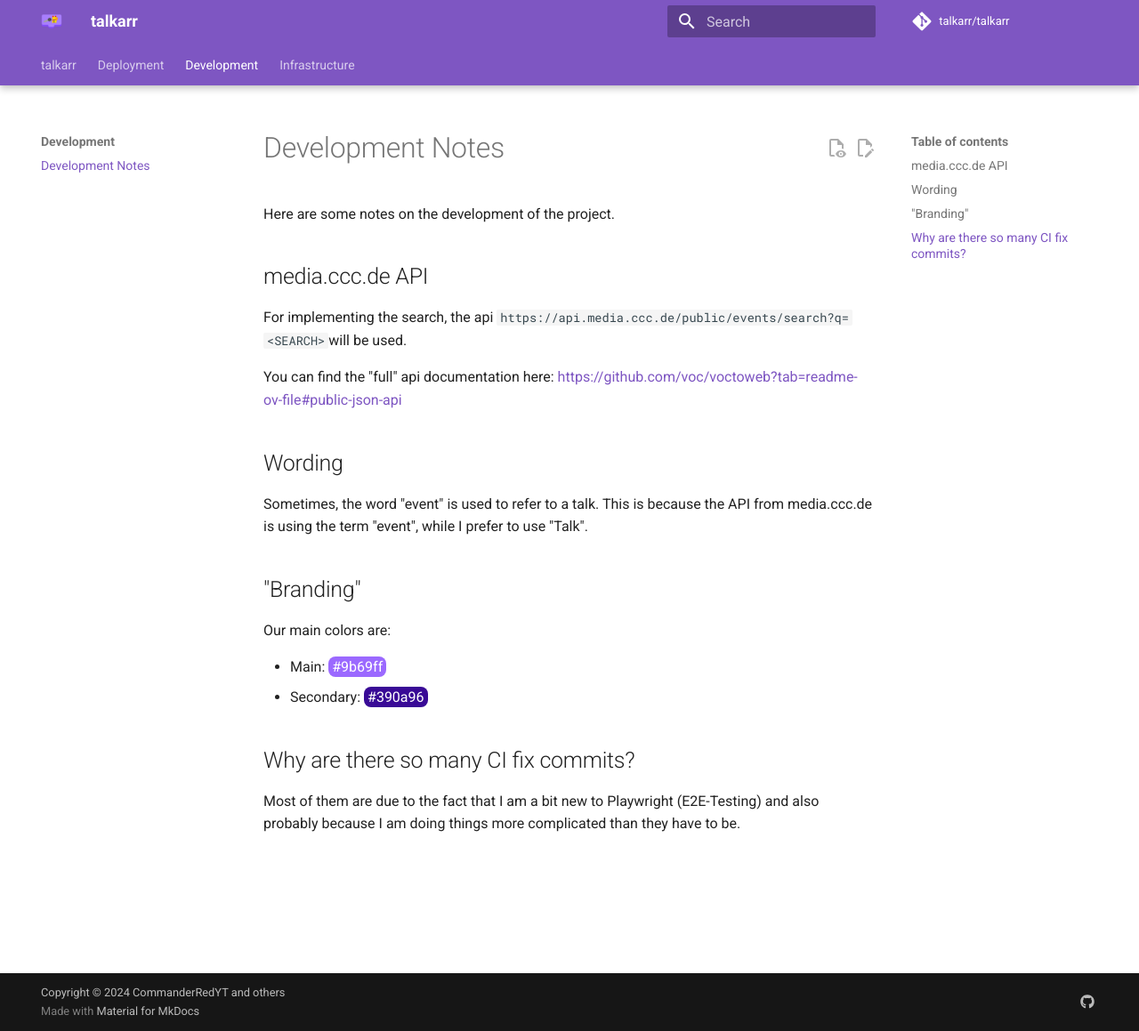
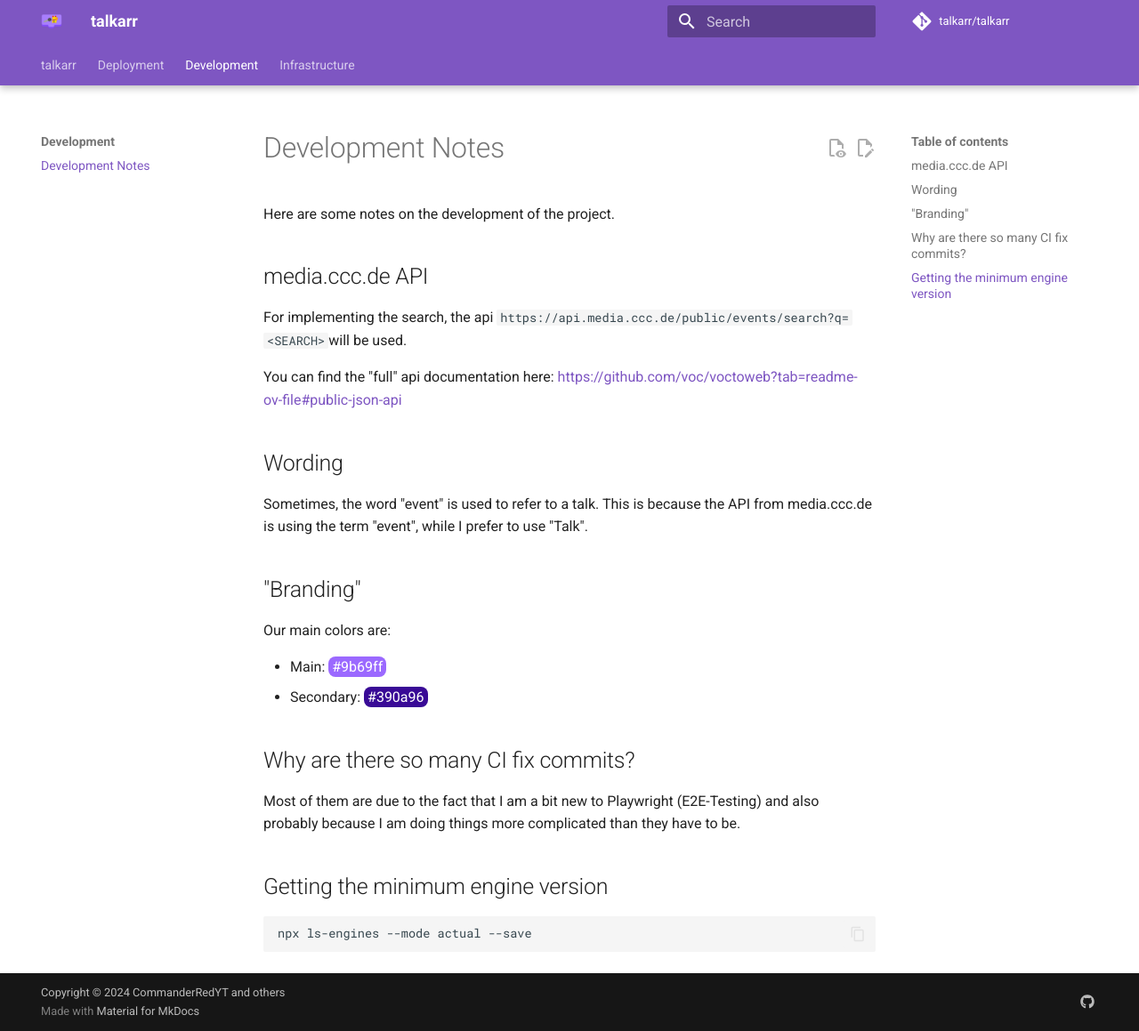
Before and after one commit to talkarr/talkarr, an MkDocs documentation site: the page built from docs/development/notes.md, in a window 1280 px wide and 1159 px high. Shown: the whole window at 89% size. Built offline with MkDocs 1.6.1 and Material for MkDocs 9.7.7, drawn with Linux system fonts in a browser that asks for light colours; comment, search, counter and statistics services are not loaded.

Commit message:
Refactoring

````diff
--- a/docs/development/notes.md
+++ b/docs/development/notes.md
@@ -22,3 +22,9 @@ Our main colors are:
 ## Why are there so many CI fix commits?
 
 Most of them are due to the fact that I am a bit new to Playwright (E2E-Testing) and also probably because I am doing things more complicated than they have to be.
+
+## Getting the minimum engine version
+
+```bash
+npx ls-engines --mode actual --save
+```
````
Also changed, not shown: package.json (+10 -10 lines), 1 other file.
